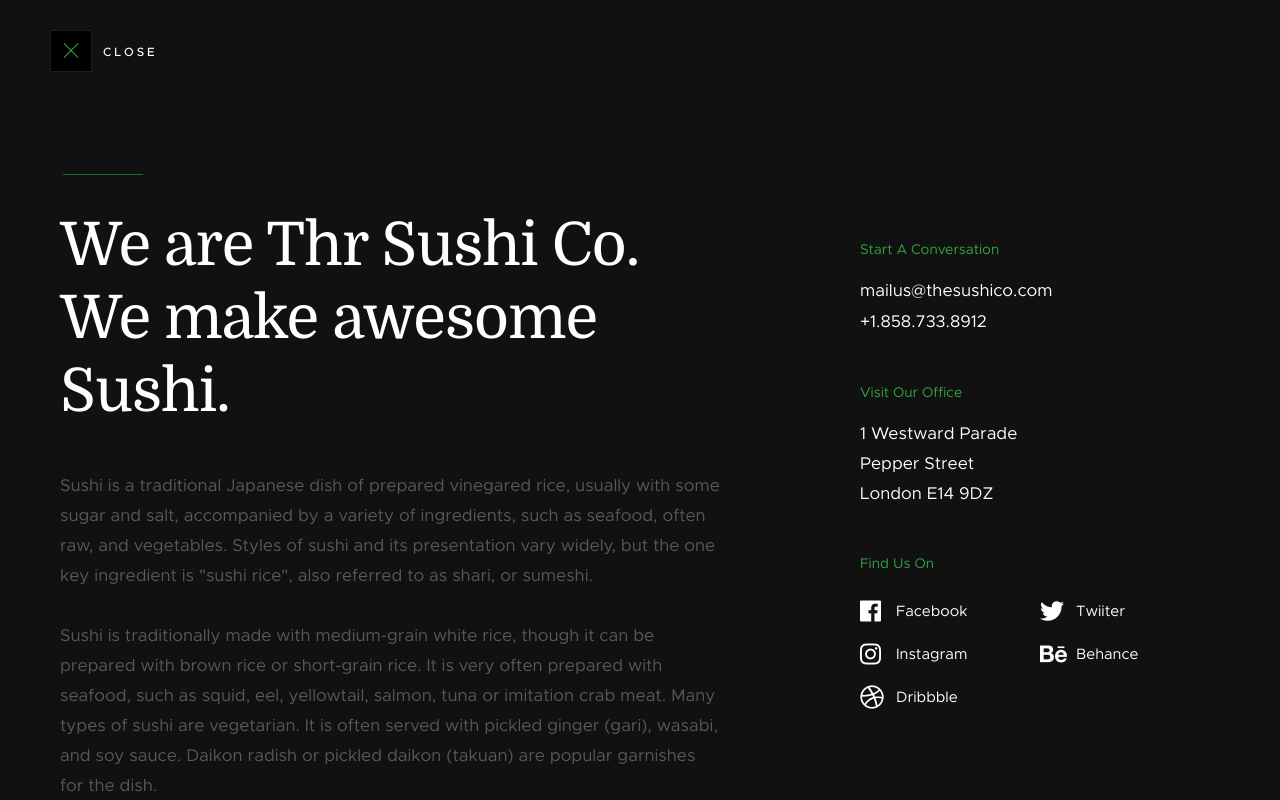
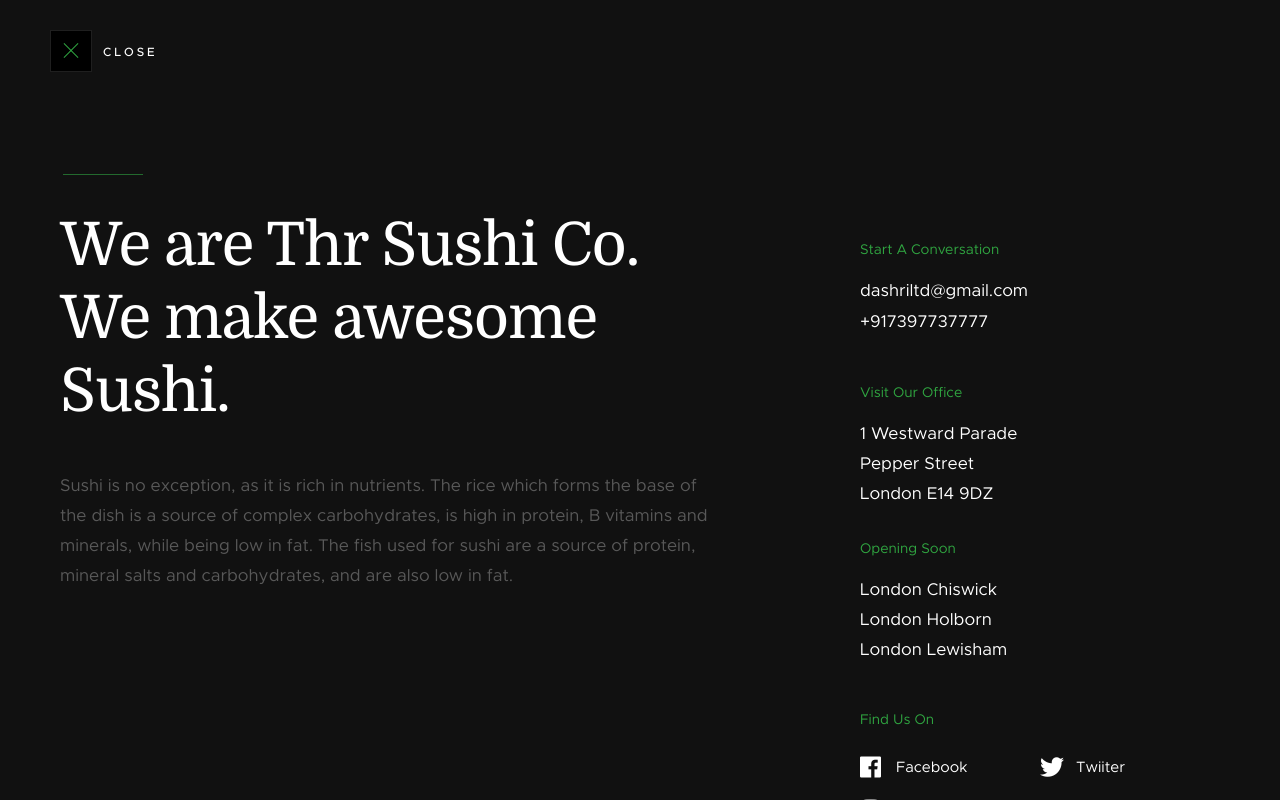
Before and after one commit to hypoalien/the-sushico, a plain HTML site: page index.html in a window 1280 px wide. Both pictures are taken after a click on the link 71 px from the left and 51 px from the top of the page. Drawn offline with Linux system fonts and the light colour scheme.

Commit message:
updated locations

```diff
--- a/index.html
+++ b/index.html
@@ -56,26 +56,34 @@
             <div class="row home-content__main">
 
                 <div class="col-eight home-content__text pull-right">
-                    <h3>Welcome to The Sushi Co </h3>
+                    <!-- <h3>Welcome to The Sushi Co </h3> -->
 
                     <h1>
                     We are currently Hiring <br>
 
                     </h1>
+                    <h3>MANAGERS </h3>
+                    <h3>CHEFS </h3>
+                    <h3>FRONT OF HOUSE</h3>
+                    <h3 >DRIVERS</h3>
+                    <button ><a href="https://wa.me/447464606143?text=I'm%20interested%20in%20working%20with%20your%20organization"> APPLY</a></button>
 
                     <p>
-                        Sushi is a traditional Japanese dish of prepared vinegared rice, usually with some sugar and salt,
-                        accompanied by a variety of ingredients, such as seafood, often raw, and vegetables. Styles of sushi and its presentation vary widely,
-                        but the one key ingredient is "sushi rice", also referred to as shari, or sumeshi.
+                        Sushi is no exception, as it is rich in nutrients. The rice which forms the base of the dish is a source of complex carbohydrates,
+                         is high in protein, B vitamins and minerals, while being low in fat. The fish used for sushi are a source of protein, mineral
+                          salts and carbohydrates, and are also low in fat.
                     </p>
 
-                    <div class="home-content__subscribe">
-                        <form id="mc-form" class="group" novalidate="true">
-                            <input type="email" value="" name="EMAIL" class="email" id="mc-email" placeholder="Email Address" required="">
-                            <input type="submit" name="subscribe" value="Notify Me">
-                            <label for="mc-email" class="subscribe-message"></label>
-                        </form>
-                    </div>
+                    <!-- <div class="home-content__subscribe" >
+                        <a href="mailto:dashriltd@gmail.com">
+                            <form id="mc-form" class="group" action="mailto:dashriltd@gmail.com">
+                                <input type="email" value="" name="EMAIL" class="email" id="mc" placeholder="Email Address" required="">
+                                <input type="submit"  value="Notify Me">
+                                <label for="mc-email" class="subscribe-message"></label>
+                            </form>
+                        </a>
+
+                    </div> -->
                 </div>  <!-- end home-content__text -->
 
                 <div class="col-four home-content__counter">
@@ -149,16 +157,13 @@
             <div class="col-seven tab-full info-main">
                 <h1>We are Thr Sushi Co. We make awesome Sushi.</h1>
                 <p>
-                    Sushi is a traditional Japanese dish of prepared vinegared rice, usually with some sugar and salt,
-                     accompanied by a variety of ingredients, such as seafood, often raw, and vegetables. Styles of sushi and its presentation vary widely,
-                     but the one key ingredient is "sushi rice", also referred to as shari, or sumeshi.
+                    Sushi is no exception, as it is rich in nutrients. The rice which forms the base of the dish is a source of complex carbohydrates,
+                    is high in protein, B vitamins and minerals, while being low in fat. The fish used for sushi are a source of protein, mineral
+                     salts and carbohydrates, and are also low in fat.
                 </p>
 
                 <p>
-                    Sushi is traditionally made with medium-grain white rice, though it can be prepared with brown rice or short-grain rice.
-                    It is very often prepared with seafood, such as squid, eel, yellowtail, salmon, tuna or imitation crab meat.
-                     Many types of sushi are vegetarian. It is often served with pickled ginger (gari), wasabi, and soy sauce.
-                     Daikon radish or pickled daikon (takuan) are popular garnishes for the dish.
+
                 </p>
             </div>
 
@@ -167,8 +172,8 @@
                 <div class="info-block">
                     <h3>Start A Conversation</h3>
                     <p>
-                        <a href="mailto:#0" class="info-email">mailus@thesushico.com</a><br>
-                        <a href="tel:+18587338912" class="'info-phone">+1.858.733.8912</a>
+                        <a href="mailto:dashriltd@gmail.com" class="info-email">dashriltd@gmail.com</a><br>
+                        <a href="tel:+917397737777" class="'info-phone">+917397737777</a>
                     </p>
                 </div>
 
@@ -180,6 +185,13 @@
                         Pepper Street <br>
                         London E14 9DZ
                     </p>
+                    <h3>Opening Soon</h3>
+                    <p class="info-address">
+                        London Chiswick<br>
+                        London Holborn <br>
+                        London Lewisham
+                    </p>
+
                 </div>
 
                 <div class="info-block">
```
